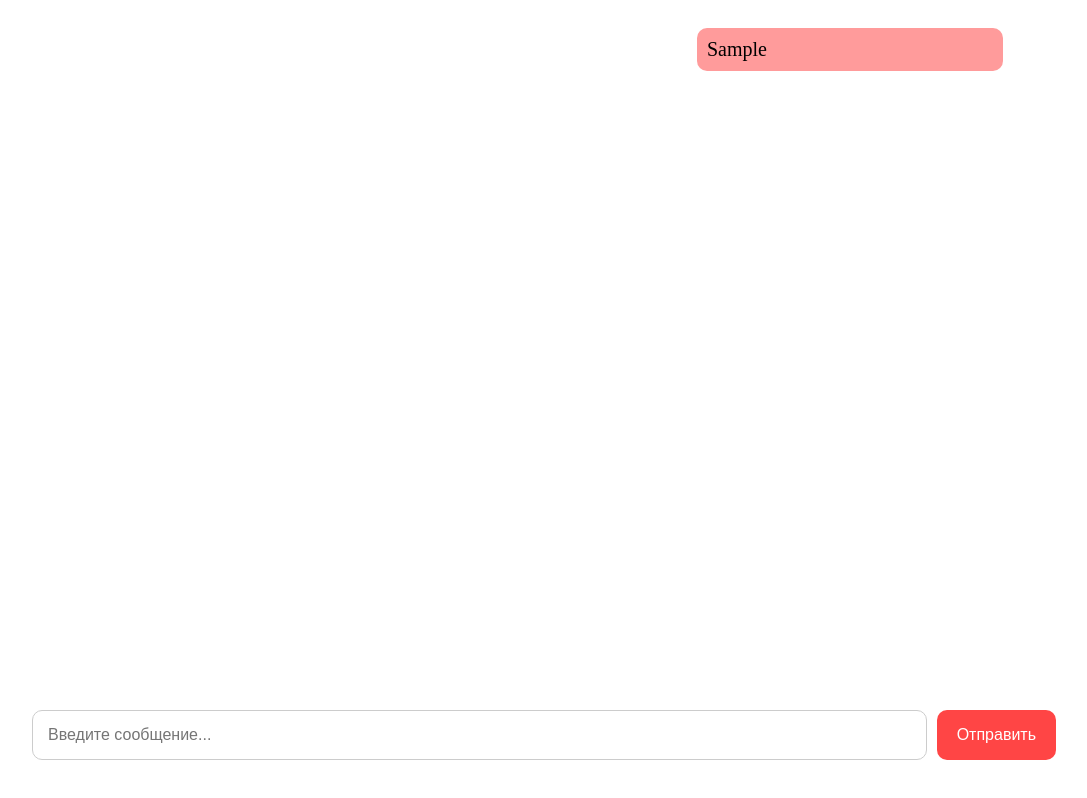
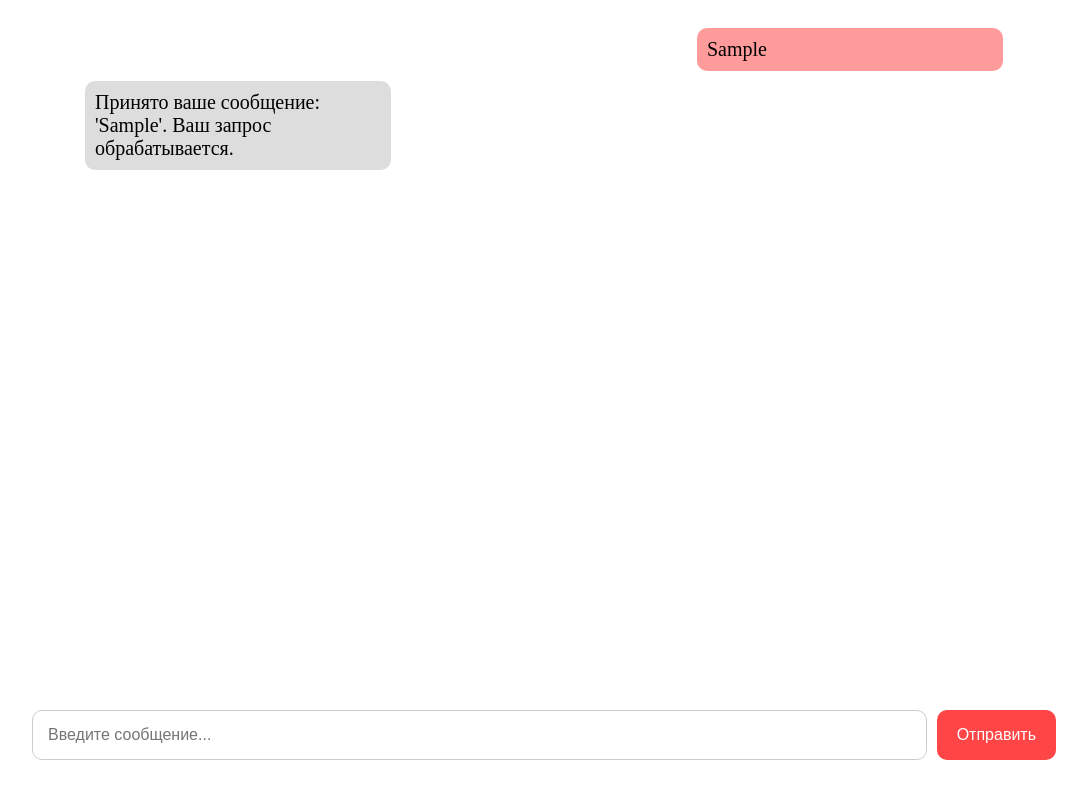
Before and after one commit to ICFA/hackaton_Ekb_voice, a plain HTML site: page index.html in a window 1280 px wide. Both pictures are taken after typing "Sample" into the empty fields and a click on the button "Отправить". Shown: the whole page, without its empty margins (96-1183 px from the left). Drawn offline with Linux system fonts and the light colour scheme.

Commit message:
добавил скрипт ответа от ии

```diff
--- a/css/main.css
+++ b/css/main.css
@@ -68,3 +68,13 @@
     margin-left: 75%;
     transform: translateX(-50%);
 }
+
+.received-message {
+    align-self: flex-start;
+    background-color: #ddd;
+    color: #000;
+    border-radius: 10px;
+    padding: 10px;
+    margin-right: 75%;
+    transform: translateX(50%);
+}
--- a/js/main.js
+++ b/js/main.js
@@ -1,13 +1,33 @@
 function sendMessage() {
     var messageInput = document.getElementById("messageInput");
-    var message = messageInput.value;
-    if (message.trim() !== "") {
-        var messagesContainer = document.getElementById("messages");
-        var messageElement = document.createElement("div");
-        messageElement.classList.add("message");
-        messageElement.classList.add("sent-message");
-        messageElement.innerHTML = message;
-        messagesContainer.appendChild(messageElement);
+    var message = messageInput.value.trim();
+
+    if (message !== "") {
+        appendMessage(message, true); // отправляем сообщение пользователя
+        simulateBotResponse(message); // имитируем ответ от ии
         messageInput.value = "";
     }
 }
+
+function appendMessage(message, isUser) {
+    var messagesContainer = document.getElementById("messages");
+    var messageElement = document.createElement("div");
+    messageElement.classList.add("message");
+    messageElement.textContent = message;
+
+    if (isUser) {
+        messageElement.classList.add("sent-message");
+    } else {
+        messageElement.classList.add("received-message");
+    }
+
+    messagesContainer.appendChild(messageElement);
+    messagesContainer.scrollTop = messagesContainer.scrollHeight;
+}
+
+function simulateBotResponse(message) {
+    var botResponse = "Принято ваше сообщение: '" + message + "'. Ваш запрос обрабатывается.";
+    setTimeout(function() {
+        appendMessage(botResponse, false); // добавляем ответ от бота в чат
+    }, 1000); // имитация задержки в обработке запроса
+}
```
